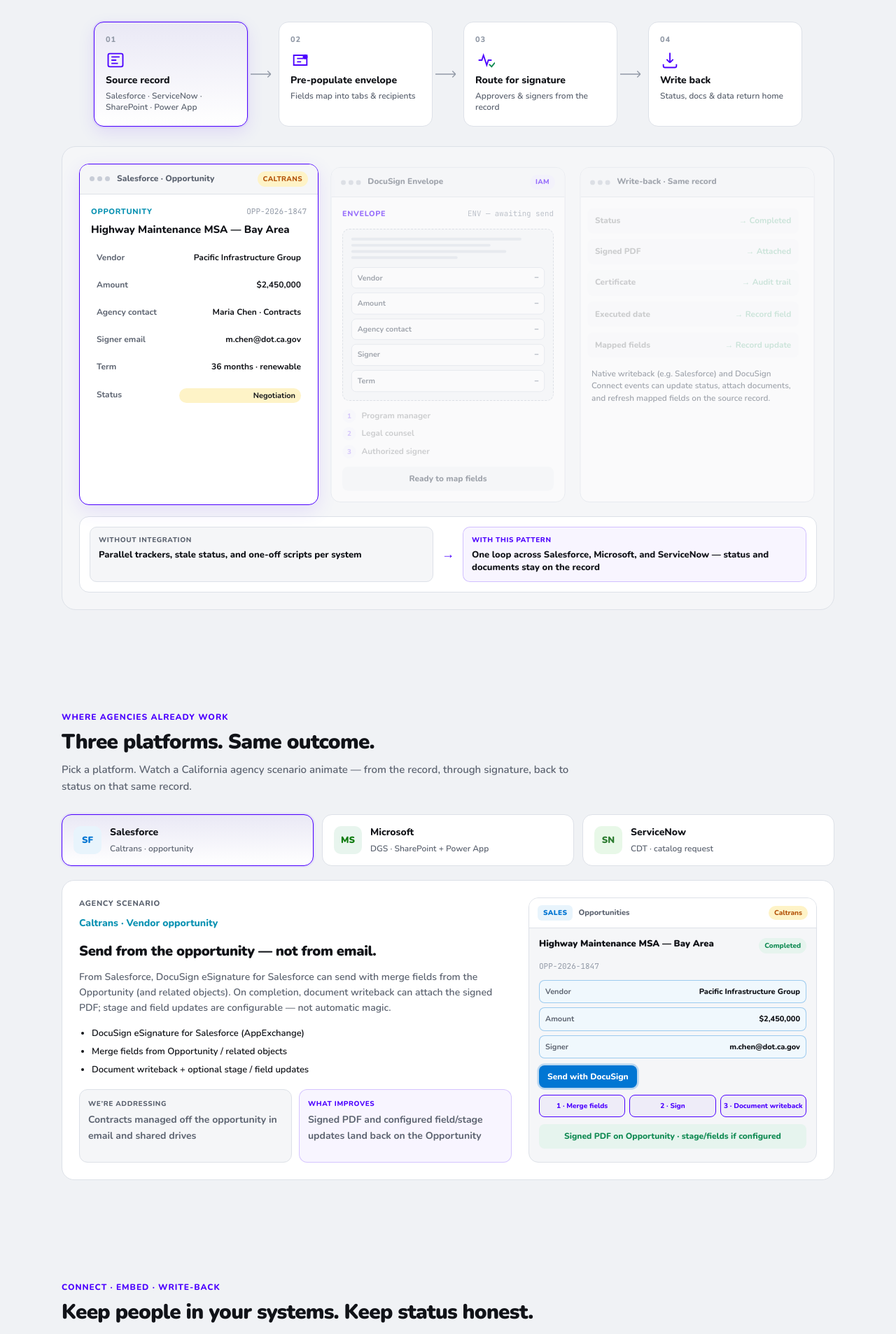
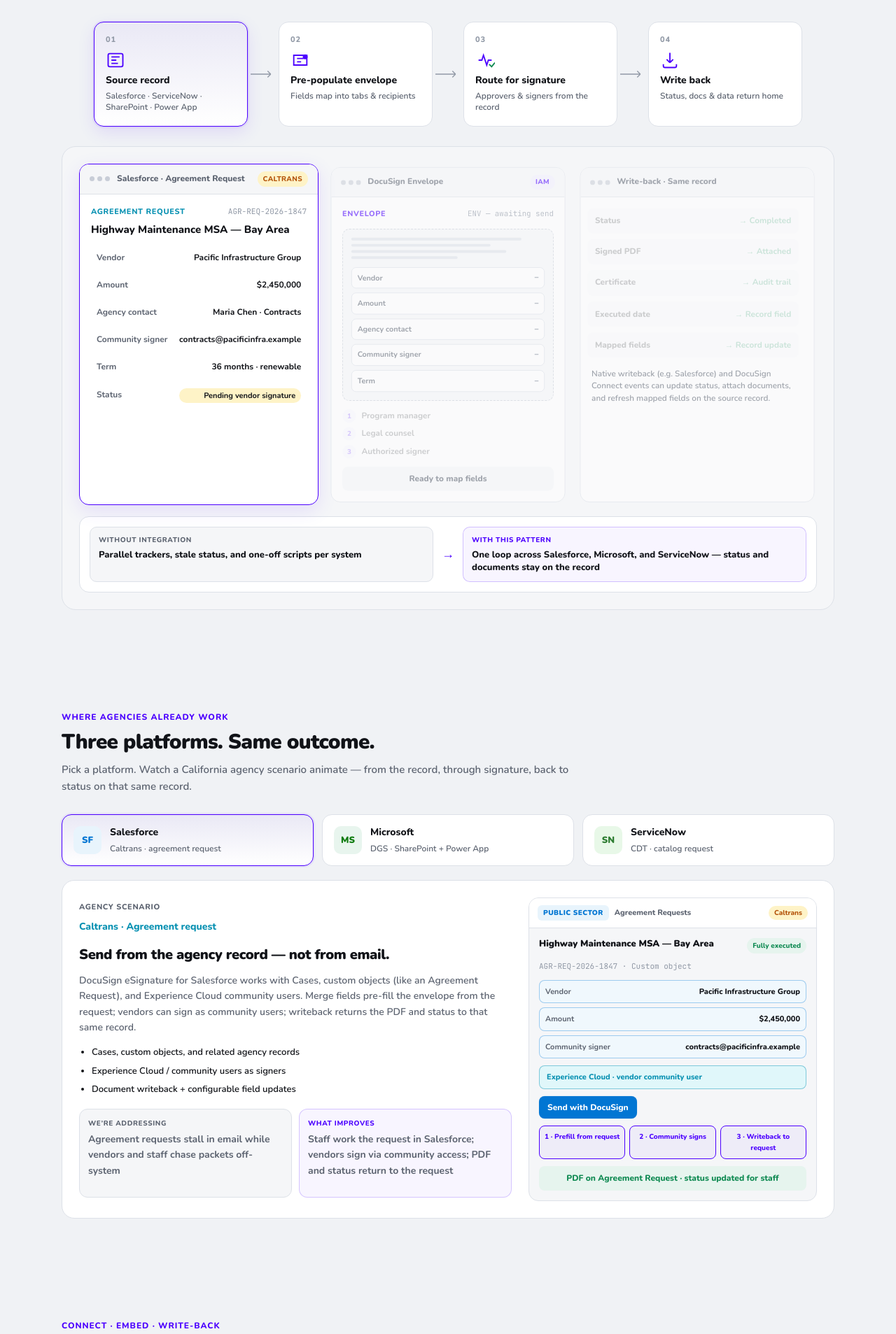
Before and after one commit to cgwashington14-pixel/docusign-iam-demo, a Flask app: page /integration-story in a window 1280 px wide. Shown: the part 1110-3017 px from the top of the page at 70% size. Run offline with Flask 3, Linux system fonts and the light colour scheme.

Commit message:
Reframe Salesforce scenario for public-sector records and community signers.
Replace Sales/Opportunity language with Agreement Request custom objects and Experience Cloud vendor community users for California agency audiences.

Co-authored-by: Cursor <cursoragent@cursor.com>

```diff
--- a/static/css/integration-story.css
+++ b/static/css/integration-story.css
@@ -1234,6 +1234,25 @@ body.is-focus-mode .topbar-env {
 
 .is-agency-fields span { font-weight: 700; color: var(--muted); }
 .is-agency-fields em { font-style: normal; font-weight: 800; color: var(--text); text-align: right; }
+
+.is-sf-community {
+  font-size: 11px;
+  font-weight: 800;
+  color: var(--sky);
+  background: var(--sky-light);
+  border: 1px solid rgba(8, 145, 178, 0.25);
+  border-radius: 8px;
+  padding: 7px 10px;
+  opacity: 0.45;
+  transform: translateY(4px);
+  transition: opacity 0.25s ease, transform 0.25s ease, border-color 0.25s ease;
+}
+
+.is-sf-community.is-on {
+  opacity: 1;
+  transform: none;
+  border-color: rgba(8, 145, 178, 0.45);
+}
 
 .is-agency-cta {
   align-self: flex-start;
@@ -2445,6 +2464,12 @@ body.is-focus-mode .topbar-env {
 }
 
 [data-theme="dark"] .is-agency-cloud { background: #0B2540; color: #5BB8F5; }
+
+[data-theme="dark"] .is-sf-community {
+  background: rgba(34, 170, 207, 0.12);
+  border-color: rgba(34, 170, 207, 0.35);
+  color: var(--sky);
+}
 [data-theme="dark"] .is-agency-ms { background: #0F2A18; color: #6FCF6F; }
 [data-theme="dark"] .is-agency-sn { background: #142A14; color: #7DDB6A; }
 
--- a/static/js/integration-story.js
+++ b/static/js/integration-story.js
@@ -4,31 +4,31 @@
 
   var PLATFORMS = {
     salesforce: {
-      systemLabel: 'Salesforce · Opportunity',
+      systemLabel: 'Salesforce · Agreement Request',
       agencyBadge: 'Caltrans',
-      agencyName: 'Caltrans · Vendor opportunity',
-      headline: 'Send from the opportunity — not from email.',
-      body: 'From Salesforce, DocuSign eSignature for Salesforce can send with merge fields from the Opportunity (and related objects). On completion, document writeback can attach the signed PDF; stage and field updates are configurable — not automatic magic.',
+      agencyName: 'Caltrans · Agreement request',
+      headline: 'Send from the agency record — not from email.',
+      body: 'DocuSign eSignature for Salesforce works with Cases, custom objects (like an Agreement Request), and Experience Cloud community users. Merge fields pre-fill the envelope from the request; vendors can sign as community users; writeback returns the PDF and status to that same record.',
       bullets: [
-        'DocuSign eSignature for Salesforce (AppExchange)',
-        'Merge fields from Opportunity / related objects',
-        'Document writeback + optional stage / field updates'
+        'Cases, custom objects, and related agency records',
+        'Experience Cloud / community users as signers',
+        'Document writeback + configurable field updates'
       ],
-      challenge: 'Contracts managed off the opportunity in email and shared drives',
-      outcome: 'Signed PDF and configured field/stage updates land back on the Opportunity',
-      webhookTarget: 'Salesforce · OPP-2026-1847',
-      embedHost: 'Salesforce opportunity',
+      challenge: 'Agreement requests stall in email while vendors and staff chase packets off-system',
+      outcome: 'Staff work the request in Salesforce; vendors sign via community access; PDF and status return to the request',
+      webhookTarget: 'Salesforce · AGR-REQ-2026-1847',
+      embedHost: 'Experience Cloud vendor portal',
       record: {
-        type: 'Opportunity',
-        id: 'OPP-2026-1847',
+        type: 'Agreement Request',
+        id: 'AGR-REQ-2026-1847',
         name: 'Highway Maintenance MSA — Bay Area',
         fields: {
           vendor: 'Pacific Infrastructure Group',
           amount: '$2,450,000',
           contact: 'Maria Chen · Contracts',
-          email: 'm.chen@dot.ca.gov',
+          email: 'contracts@pacificinfra.example',
           term: '36 months · renewable',
-          status: 'Negotiation'
+          status: 'Pending vendor signature'
         }
       }
     },
@@ -333,22 +333,23 @@
     if (key === 'salesforce') {
       return (
         '<div class="is-agency-mock is-agency-mock--sf" data-mock="salesforce">' +
-          '<div class="is-agency-bar"><span class="is-agency-cloud">Sales</span><span>Opportunities</span><span class="is-agency-pill">Caltrans</span></div>' +
+          '<div class="is-agency-bar"><span class="is-agency-cloud">Public Sector</span><span>Agreement Requests</span><span class="is-agency-pill">Caltrans</span></div>' +
           '<div class="is-agency-body">' +
             '<div class="is-agency-title-row"><strong>' + r.name + '</strong><span class="is-agency-status" data-mock-status>' + r.fields.status + '</span></div>' +
-            '<div class="is-agency-id">' + r.id + '</div>' +
+            '<div class="is-agency-id">' + r.id + ' · Custom object</div>' +
             '<div class="is-agency-fields">' +
               '<div data-mock-field><span>Vendor</span><em>' + r.fields.vendor + '</em></div>' +
               '<div data-mock-field><span>Amount</span><em>' + r.fields.amount + '</em></div>' +
-              '<div data-mock-field><span>Signer</span><em>' + r.fields.email + '</em></div>' +
+              '<div data-mock-field><span>Community signer</span><em>' + r.fields.email + '</em></div>' +
             '</div>' +
+            '<div class="is-sf-community" data-mock-community>Experience Cloud · vendor community user</div>' +
             '<button type="button" class="is-agency-cta" data-mock-cta tabindex="-1">Send with DocuSign</button>' +
             '<div class="is-agency-progress" data-mock-progress>' +
-              '<div class="is-agency-step" data-mock-step>1 · Merge fields</div>' +
-              '<div class="is-agency-step" data-mock-step>2 · Sign</div>' +
-              '<div class="is-agency-step" data-mock-step>3 · Document writeback</div>' +
+              '<div class="is-agency-step" data-mock-step>1 · Prefill from request</div>' +
+              '<div class="is-agency-step" data-mock-step>2 · Community signs</div>' +
+              '<div class="is-agency-step" data-mock-step>3 · Writeback to request</div>' +
             '</div>' +
-            '<div class="is-agency-done" data-mock-done>Signed PDF on Opportunity · stage/fields if configured</div>' +
+            '<div class="is-agency-done" data-mock-done>PDF on Agreement Request · status updated for staff</div>' +
           '</div>' +
         '</div>'
       );
@@ -406,18 +407,22 @@
         platLater(function () { el.classList.add('is-lit-field'); }, 280 + i * 220);
       });
       platLater(function () {
+        var community = mock.querySelector('[data-mock-community]');
+        if (community) community.classList.add('is-on');
+      }, 850);
+      platLater(function () {
         var cta = mock.querySelector('[data-mock-cta]');
         if (cta) cta.classList.add('is-pulse');
-      }, 1000);
+      }, 1100);
       $all('[data-mock-step]', mock).forEach(function (el, i) {
-        platLater(function () { el.classList.add('is-on'); }, 1300 + i * 550);
+        platLater(function () { el.classList.add('is-on'); }, 1400 + i * 550);
       });
       platLater(function () {
         var st = mock.querySelector('[data-mock-status]');
-        if (st) { st.textContent = 'Completed'; st.classList.add('is-done'); }
+        if (st) { st.textContent = 'Fully executed'; st.classList.add('is-done'); }
         var done = mock.querySelector('[data-mock-done]');
         if (done) done.classList.add('is-show');
-      }, 3000);
+      }, 3200);
       return;
     }
 
--- a/templates/integration_story.html
+++ b/templates/integration_story.html
@@ -146,22 +146,22 @@
         <div class="is-panel is-panel--source" id="is-panel-source">
           <div class="is-panel-chrome">
             <span class="is-panel-dots" aria-hidden="true"><i></i><i></i><i></i></span>
-            <span class="is-panel-title" id="is-source-title">Salesforce · Opportunity</span>
+            <span class="is-panel-title" id="is-source-title">Salesforce · Agreement Request</span>
             <span class="is-panel-badge" id="is-source-badge">Caltrans</span>
           </div>
           <div class="is-record" id="is-record">
             <div class="is-record-head">
-              <span class="is-record-type" id="is-record-type">Opportunity</span>
-              <span class="is-record-id" id="is-record-id">OPP-2026-1847</span>
+              <span class="is-record-type" id="is-record-type">Agreement Request</span>
+              <span class="is-record-id" id="is-record-id">AGR-REQ-2026-1847</span>
             </div>
             <h3 class="is-record-name" id="is-record-name">Highway Maintenance MSA — Bay Area</h3>
             <dl class="is-record-fields" id="is-record-fields">
               <div><dt>Vendor</dt><dd data-field="vendor">Pacific Infrastructure Group</dd></div>
               <div><dt>Amount</dt><dd data-field="amount">$2,450,000</dd></div>
               <div><dt>Agency contact</dt><dd data-field="contact">Maria Chen · Contracts</dd></div>
-              <div><dt>Signer email</dt><dd data-field="email">m.chen@dot.ca.gov</dd></div>
+              <div><dt>Community signer</dt><dd data-field="email">contracts@pacificinfra.example</dd></div>
               <div><dt>Term</dt><dd data-field="term">36 months · renewable</dd></div>
-              <div><dt>Status</dt><dd data-field="status" class="is-status is-status--open">Negotiation</dd></div>
+              <div><dt>Status</dt><dd data-field="status" class="is-status is-status--open">Pending vendor signature</dd></div>
             </dl>
           </div>
         </div>
@@ -185,7 +185,7 @@
                 <div class="is-tab" data-map="vendor"><span>Vendor</span><em>—</em></div>
                 <div class="is-tab" data-map="amount"><span>Amount</span><em>—</em></div>
                 <div class="is-tab" data-map="contact"><span>Agency contact</span><em>—</em></div>
-                <div class="is-tab" data-map="email"><span>Signer</span><em>—</em></div>
+                <div class="is-tab" data-map="email"><span>Community signer</span><em>—</em></div>
                 <div class="is-tab" data-map="term"><span>Term</span><em>—</em></div>
               </div>
             </div>
@@ -246,7 +246,7 @@
         <span class="is-plat-mark is-plat-mark--sf" aria-hidden="true">SF</span>
         <span>
           <strong>Salesforce</strong>
-          <small>Caltrans · opportunity</small>
+          <small>Caltrans · agreement request</small>
         </span>
       </button>
       <button type="button" class="is-platform-tab" role="tab" aria-selected="false" data-platform="microsoft" id="tab-ms">
@@ -269,26 +269,26 @@
       <div class="is-plat-copy">
         <div class="is-plat-agency" id="is-plat-agency">
           <span class="is-plat-agency-label">Agency scenario</span>
-          <strong id="is-plat-agency-name">Caltrans · Vendor opportunity</strong>
+          <strong id="is-plat-agency-name">Caltrans · Agreement request</strong>
         </div>
-        <h3 id="is-plat-headline">Send from the opportunity — not from email.</h3>
+        <h3 id="is-plat-headline">Send from the agency record — not from email.</h3>
         <p id="is-plat-body">
-          From Salesforce, DocuSign eSignature for Salesforce can send with merge fields from the Opportunity.
-          On completion, document writeback can attach the signed PDF; stage and field updates are configurable.
+          DocuSign eSignature for Salesforce works with Cases, custom objects (like an Agreement Request), and Experience Cloud community users.
+          Merge fields pre-fill the envelope from the request; vendors can sign as community users; writeback returns the PDF and status to that same record.
         </p>
         <ul class="is-plat-bullets" id="is-plat-bullets">
-          <li>DocuSign eSignature for Salesforce (AppExchange)</li>
-          <li>Merge fields from Opportunity / related objects</li>
-          <li>Document writeback + optional stage / field updates</li>
+          <li>Cases, custom objects, and related agency records</li>
+          <li>Experience Cloud / community users as signers</li>
+          <li>Document writeback + configurable field updates</li>
         </ul>
         <div class="is-plat-solve" id="is-plat-solve">
           <div>
             <span>We’re addressing</span>
-            <p id="is-plat-challenge">Contracts managed off the opportunity in email and shared drives</p>
+            <p id="is-plat-challenge">Agreement requests stall in email while vendors and staff chase packets off-system</p>
           </div>
           <div>
             <span>What improves</span>
-            <p id="is-plat-outcome">Signed PDF and configured field/stage updates land back on the Opportunity</p>
+            <p id="is-plat-outcome">Staff work the request in Salesforce; vendors sign via community access; PDF and status return to the request</p>
           </div>
         </div>
       </div>
@@ -389,7 +389,7 @@
           </ol>
           <div class="is-webhook-target" id="is-webhook-target">
             <span class="is-webhook-target-label">Write-back target</span>
-            <strong id="is-webhook-target-name">Salesforce · OPP-2026-1847</strong>
+            <strong id="is-webhook-target-name">Salesforce · AGR-REQ-2026-1847</strong>
             <div class="is-webhook-target-fields">
               <span data-wb-field="status">Status: <em>Negotiation</em></span>
               <span data-wb-field="pdf">Signed PDF: <em>—</em></span>
```
